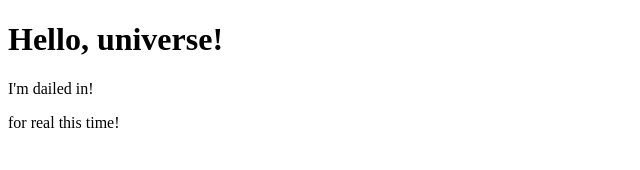
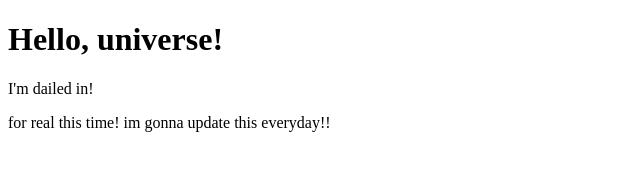
Before and after one commit to Jasminelittle137/first-repository, a plain HTML site: page index.html in a window 1280 px wide. Shown: the whole page, without its empty margins (0-640 px from the left). Drawn offline with Linux system fonts and the light colour scheme.

Commit message:
Update content in index.html

```diff
--- a/index.html
+++ b/index.html
@@ -8,6 +8,7 @@
 <body>
   <h1>Hello, universe! </h1>
   <p> I'm dailed in!</p>
-  <p> for real this time!</p>
+  <p> for real this time!
+  im gonna update this everyday!!</p>
 </body>
 </html>
```
